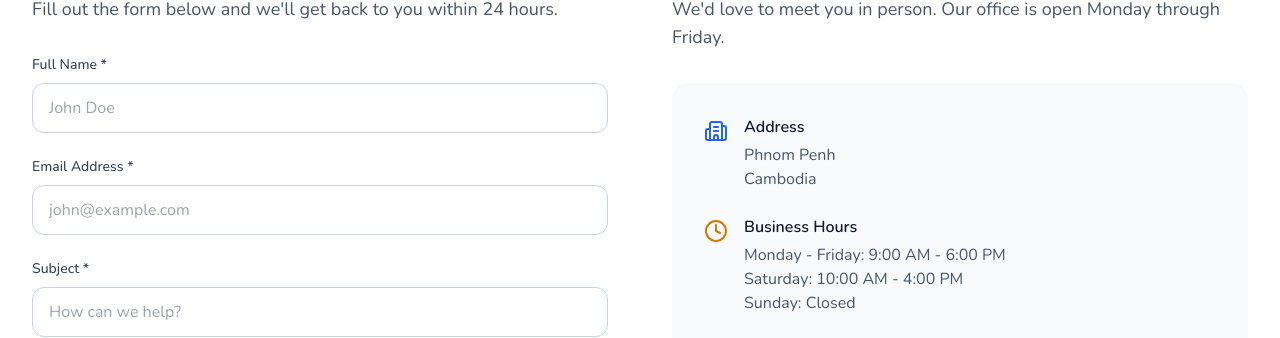
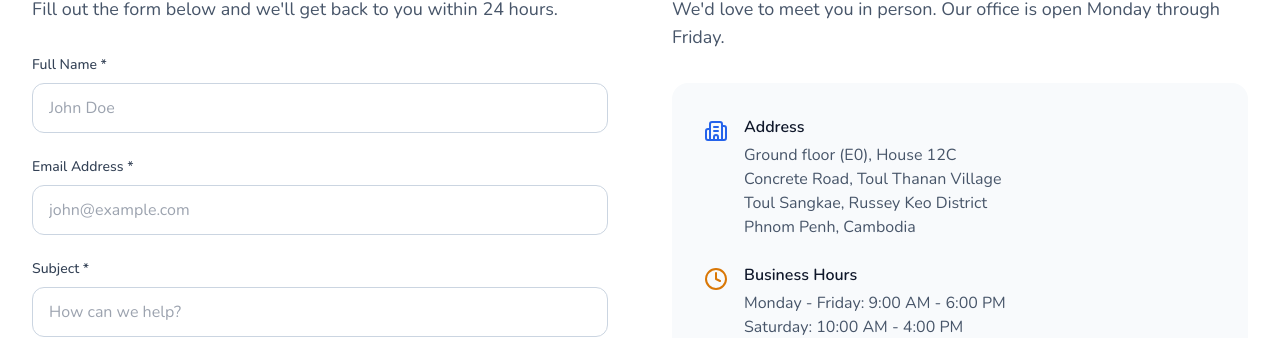
Before and after one commit to arifarman22/Jibran-CO-LTD, a Next.js app in the folder frontend/: page /contact in a window 1280 px wide. Shown: the part 996-1334 px from the top of the page. Built offline with nearby package versions, Linux system fonts and the light colour scheme.

Commit message:
Update contact page with full Cambodia address

```diff
--- a/frontend/src/app/contact/page.tsx
+++ b/frontend/src/app/contact/page.tsx
@@ -246,8 +246,10 @@ export default function ContactPage() {
                   <div>
                     <h4 className="font-semibold text-slate-900 mb-1">Address</h4>
                     <p className="text-slate-600">
-                      Phnom Penh<br />
-                      Cambodia
+                      Ground floor (E0), House 12C<br />
+                      Concrete Road, Toul Thanan Village<br />
+                      Toul Sangkae, Russey Keo District<br />
+                      Phnom Penh, Cambodia
                     </p>
                   </div>
                 </div>
```
